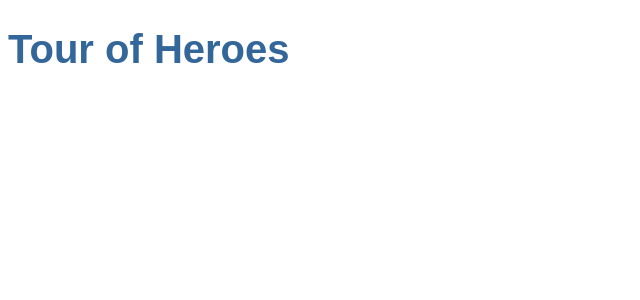
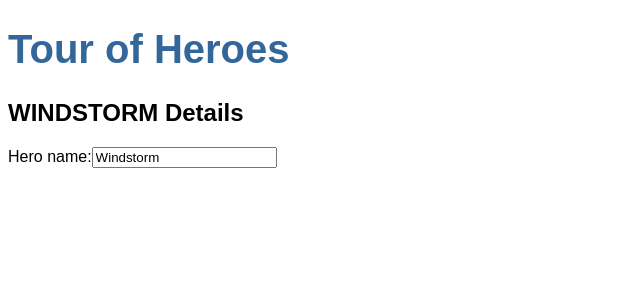
Before and after one commit to AngelMaldonado/UASLP-Aplicaciones-Web-Escalables, an Angular app in the folder Angular/03TourOfHeroes/: page / in a window 1280 px wide. Shown: the top 300 px of the page, without its empty margins (0-640 px from the left). Built offline with nearby package versions, Linux system fonts and the light colour scheme.

Commit message:
🔴03TourOfHeroes - 1-1Data-binding, import en app.module.ts, y componente Heroes

```diff
--- a/Angular/03TourOfHeroes/src/app/app.component.html
+++ b/Angular/03TourOfHeroes/src/app/app.component.html
@@ -1 +1,2 @@
 <h1>{{ title }}</h1>
+<app-heroes></app-heroes>
--- /dev/null
+++ b/Angular/03TourOfHeroes/src/app/hero.ts
@@ -0,0 +1,4 @@
+export interface Hero {
+  id: number,
+  name: string
+}
--- /dev/null
+++ b/Angular/03TourOfHeroes/src/app/heroes/heroes.component.html
@@ -0,0 +1,6 @@
+<h2>{{ hero.name | uppercase }} Details</h2>
+<div>
+  <label for="name">Hero name:</label>
+  <!-- [(...)] -> two way data binding -->
+  <input id="name" [(ngModel)]="hero.name" placeholder="Hero's name">
+</div>
--- /dev/null
+++ b/Angular/03TourOfHeroes/src/app/heroes/heroes.component.ts
@@ -0,0 +1,17 @@
+import { Component, OnInit } from '@angular/core';
+import { Hero } from "../hero";
+
+@Component({
+  selector: 'app-heroes',
+  templateUrl: './heroes.component.html',
+  styleUrls: ['./heroes.component.css']
+})
+export class HeroesComponent implements OnInit {
+  hero: Hero = { id: 1, name: 'Windstorm' };
+
+  constructor() { }
+
+  ngOnInit(): void {
+  }
+
+}
```
Also changed, not shown: Angular/03TourOfHeroes/src/app/app.module.ts (+6 -2 lines), Angular/03TourOfHeroes/src/app/heroes/heroes.component.css (added), 1 other file (tests, documents, lock files or other folders).
